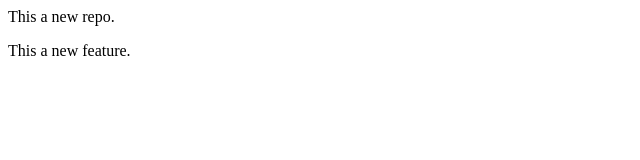
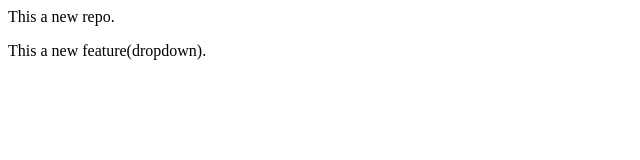
Before and after one commit to sidhantofficial/localrepo, a plain HTML site: page index.html in a window 1280 px wide. Shown: the full height of the page, 0-640 px from the left. Drawn offline with Linux system fonts and the light colour scheme.

```diff
--- a/index.html
+++ b/index.html
@@ -1,2 +1,2 @@
 <p>This a new repo. </p>
-<p>This a new feature. </p>
+<p>This a new feature(dropdown). </p>
```
